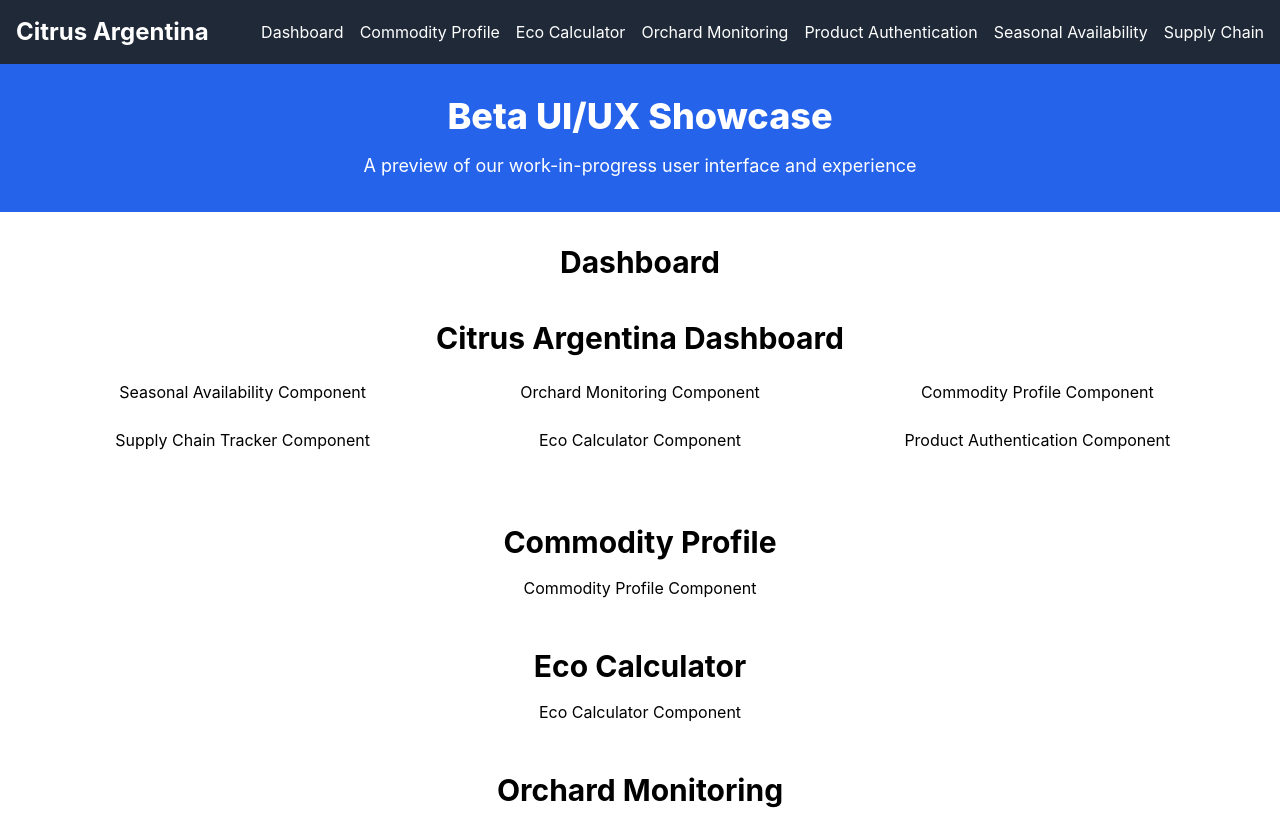
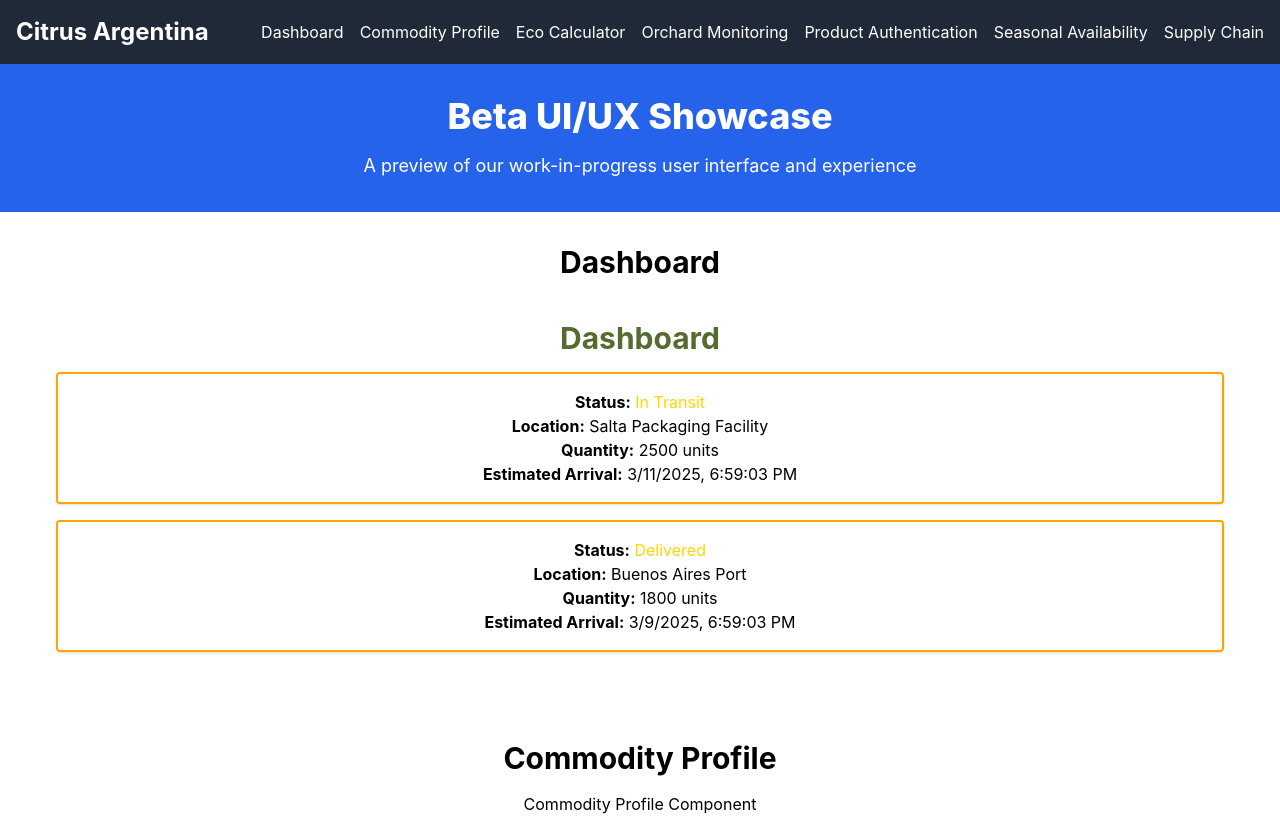
Before and after one commit to skyla643/WEBAPP_FRUITSCOMMERCE, a React (Create React App) app in the folder frontend/: page / in a window 1280 px wide. Shown: the top 816 px of the page. Built offline with nearby package versions, Linux system fonts and the light colour scheme.

Commit message:
add this

```diff
--- a/frontend/src/components/Dashboard.tsx
+++ b/frontend/src/components/Dashboard.tsx
@@ -1,25 +1,59 @@
 import React from 'react';
-import SeasonalAvailability from './SeasonalAvailability';
-import OrchardMonitoring from './OrchardMonitoring';
-import CommodityProfile from './CommodityProfile';
-import SupplyChainTracker from './SupplyChainTracker';
-import EcoCalculator from './EcoCalculator';
-import ProductAuthentication from './ProductAuthentication';
+
+interface Shipment {
+  id: number;
+  status: string;
+  currentLocation: string;
+  quantity: number;
+  arrival: string;
+}
+
+const shipments: Shipment[] = [
+  {
+    id: 1,
+    status: 'In Transit',
+    currentLocation: 'Salta Packaging Facility',
+    quantity: 2500,
+    arrival: '3/11/2025, 6:59:03 PM',
+  },
+  {
+    id: 2,
+    status: 'Delivered',
+    currentLocation: 'Buenos Aires Port',
+    quantity: 1800,
+    arrival: '3/9/2025, 6:59:03 PM',
+  },
+];
 
 const Dashboard: React.FC = () => {
-    return (
-        <div className="container mx-auto p-6">
-            <h1 className="text-3xl font-bold text-center mb-6">Citrus Argentina Dashboard</h1>
-            <div className="grid grid-cols-1 md:grid-cols-2 lg:grid-cols-3 gap-6">
-                <SeasonalAvailability />
-                <OrchardMonitoring />
-                <CommodityProfile />
-                <SupplyChainTracker />
-                <EcoCalculator />
-                <ProductAuthentication />
-            </div>
+  return (
+    <div className="p-6" style={{ backgroundColor: 'white' }}>
+      <h2 className="text-3xl font-bold mb-4" style={{ color: '#556B2F' }}>
+        Dashboard
+      </h2>
+      {shipments.map((shipment) => (
+        <div
+          key={shipment.id}
+          className="p-4 mb-4 rounded shadow"
+          style={{ border: '2px solid #FFA500' }}
+        >
+          <p>
+            <strong>Status:</strong>{' '}
+            <span style={{ color: '#FFD700' }}>{shipment.status}</span>
+          </p>
+          <p>
+            <strong>Location:</strong> {shipment.currentLocation}
+          </p>
+          <p>
+            <strong>Quantity:</strong> {shipment.quantity} units
+          </p>
+          <p>
+            <strong>Estimated Arrival:</strong> {shipment.arrival}
+          </p>
         </div>
-    );
+      ))}
+    </div>
+  );
 };
 
 export default Dashboard;
```
